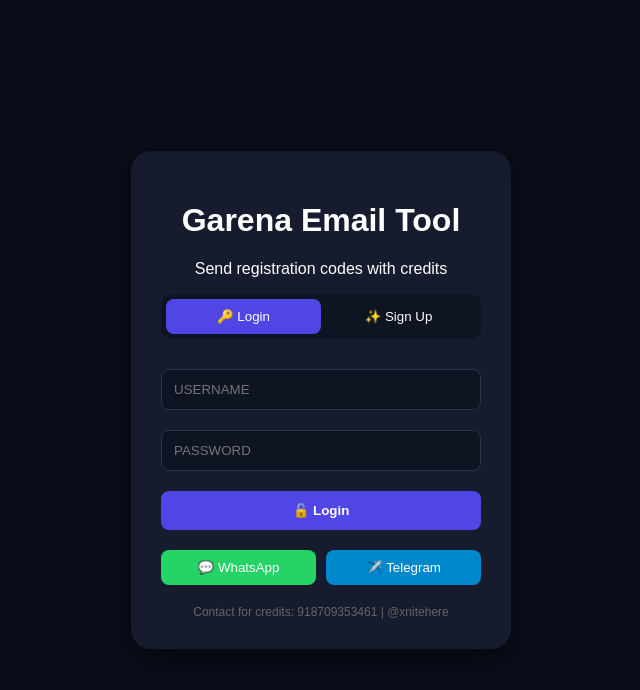
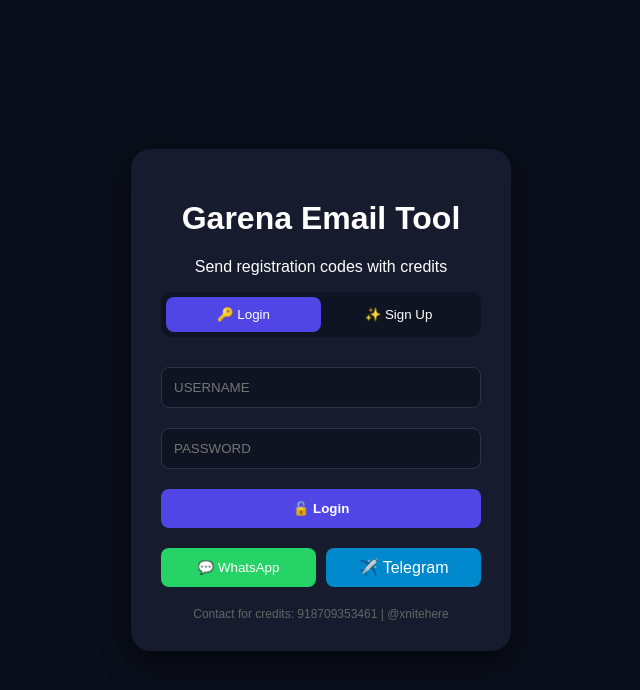
Before and after one commit to braj46166-spec/garena-otp-tools, a Flask app: page / in a window 1280 px wide. Shown: the top 690 px of the page, without its empty margins (319-959 px from the left). Run offline with Flask 3, Linux system fonts and the light colour scheme.

Commit message:
Standardized Telegram button across all pages

```diff
--- a/static/style.css
+++ b/static/style.css
@@ -55,7 +55,19 @@
     font-weight: bold;
 }
 .social { display: flex; gap: 10px; margin-top: 20px; }
-.social button { flex: 1; padding: 10px; border: none; border-radius: 8px; color: white; cursor: pointer; }
+.social button,
+.social a.tg {
+    flex: 1;
+    padding: 10px;
+    border: none;
+    border-radius: 8px;
+    color: white;
+    cursor: pointer;
+    text-decoration: none;
+    display: inline-flex;
+    justify-content: center;
+    align-items: center;
+}
 .wa { background: #25d366; }
 .tg { background: #0088cc; }
 .contact { margin-top: 20px; font-size: 12px; color: #666; }
--- a/templates/admin.html
+++ b/templates/admin.html
@@ -130,7 +130,7 @@
 
         <div class="social">
             <button class="wa" onclick="window.location.href='https://wa.me/918709353461'">💬 WhatsApp</button>
-            <button class="tg" onclick="window.open('https://t.me/xnitehere', '_blank')">✈️ Telegram</button>
+            <a href="https://t.me/xnitehere" target="_blank" class="tg">✈️ Telegram</a>
         </div>
         <div class="contact">Contact: 918709353461 | @xnitehere</div>
     </div>
--- a/templates/login.html
+++ b/templates/login.html
@@ -21,8 +21,8 @@
         </form>
 
         <div class="social">
-            <button class="wa">💬 WhatsApp</button>
-            <button class="tg">✈️ Telegram</button>
+            <button class="wa" onclick="window.location.href='https://wa.me/918709353461'">💬 WhatsApp</button>
+            <a href="https://t.me/xnitehere" target="_blank" class="tg">✈️ Telegram</a>
         </div>
         <div class="contact">Contact for credits: 918709353461 | @xnitehere</div>
     </div>
--- a/templates/regester.html
+++ b/templates/regester.html
@@ -19,7 +19,7 @@
         </form>
         <div class="social">
             <button class="wa" onclick="window.location.href='https://wa.me/918709353461'">💬 WhatsApp</button>
-            <a href="[https://t.me/xnitehere](https://t.me/xnitehere)" target="_blank" class="tg">✈️ Telegram</a>
+            <a href="https://t.me/xnitehere" target="_blank" class="tg">✈️ Telegram</a>
         </div>
         <div class="contact">Contact for credits: 918709353461 | @xnitehere</div>
     </div>
```
